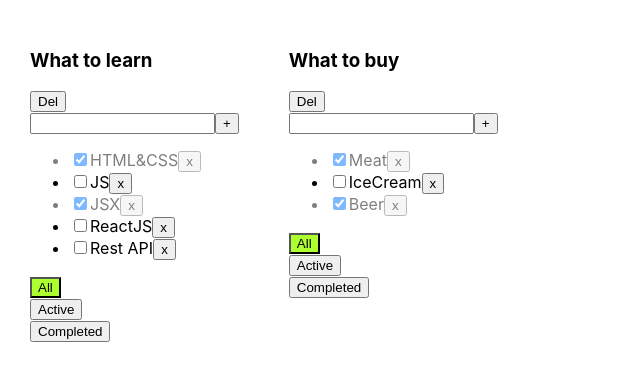
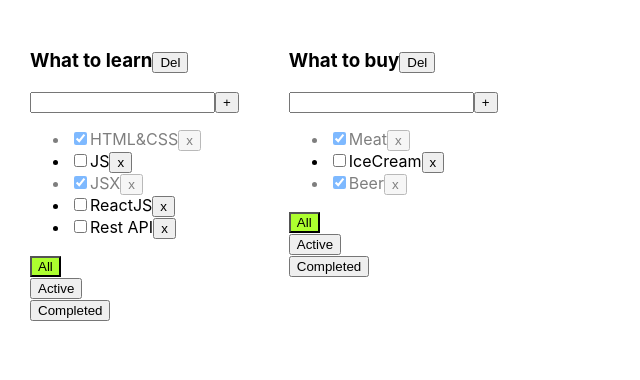
Before and after one commit to fanur56/ToDo_list, a React (Create React App) app: page / in a window 1280 px wide. Shown: the top 380 px of the page, without its empty margins (0-640 px from the left). Built offline with nearby package versions, Linux system fonts and the light colour scheme.

Commit message:
Created AddItemForm.tsx component

```diff
--- /dev/null
+++ b/src/AddItemForm.tsx
@@ -0,0 +1,41 @@
+import React, {ChangeEvent, KeyboardEvent, useState} from "react";
+
+type addItemFormPropsType = {
+    addItem: (title:string)=>void
+}
+
+export const AddItemForm: React.FC<addItemFormPropsType> = ({addItem}) => {
+    const [newTitle, setNewTitle] = useState('')
+    const [error, setError] = useState<string | null>(null)
+
+    const onChangeHandler = (event: ChangeEvent<HTMLInputElement>) => {
+        setNewTitle(event.currentTarget.value)
+    }
+
+    const onKeyDownHandler = (event: KeyboardEvent<HTMLInputElement>) => {
+        setError(null)
+        if (event.key === 'Enter') {
+            addTaskHandler()
+        }
+    }
+
+    const addTaskHandler = () => {
+        if (newTitle.trim() !== '') {
+            addItem(newTitle)
+            setNewTitle('')
+        } else {
+            setError("Title is required")
+        }
+    }
+
+    return (
+        <div>
+            <input className={error ? "error" : ""}
+                   value={newTitle}
+                   onChange={onChangeHandler}
+                   onKeyDown={onKeyDownHandler}/>
+            <button onClick={addTaskHandler}>+</button>
+            {error && <div className="error-message">{error}</div>}
+        </div>
+    )
+}
--- a/src/Todolist.tsx
+++ b/src/Todolist.tsx
@@ -1,6 +1,7 @@
-import React, {ChangeEvent, useState, KeyboardEvent} from "react";
+import React, {ChangeEvent} from "react";
 import {filterValueType} from "./App";
 import {Button} from "./Components/Button";
+import {AddItemForm} from "./AddItemForm"
 
 type TodolistPropsType = {
     id: string
@@ -23,27 +24,8 @@ export type TasksType = {
 
 export const Todolist = (props: TodolistPropsType) => {
 
-    const [newTitle, setNewTitle] = useState('')
-    const [error, setError] = useState<string | null>(null)
-
-    const addTaskHandler = () => {
-        if (newTitle.trim() !== '') {
-            props.addTask(newTitle, props.id)
-            setNewTitle('')
-        } else {
-            setError("Title is required")
-        }
-    }
-
-    const onChangeHandler = (event: ChangeEvent<HTMLInputElement>) => {
-        setNewTitle(event.currentTarget.value)
-    }
-
-    const onKeyDownHandler = (event: KeyboardEvent<HTMLInputElement>) => {
-        setError(null)
-        if (event.key === 'Enter') {
-            addTaskHandler()
-        }
+    const addTask = (title:string) => {
+        props.addTask(title, props.id)
     }
 
     const universalChangeFilterHandler = (value: filterValueType) => {
@@ -60,14 +42,10 @@ export const Todolist = (props: TodolistPropsType) => {
 
     return (
         <div>
-            <h3>{props.title}</h3>
-            <button onClick={() => props.removeTodoList(props.id)}>Del</button>
-            <div>
-                <input className={error ? "error" : ""} value={newTitle} onChange={onChangeHandler}
-                       onKeyDown={onKeyDownHandler}/>
-                <button onClick={addTaskHandler}>+</button>
-                {error && <div className="error-message">{error}</div>}
-            </div>
+            <h3>{props.title}
+                <button onClick={() => props.removeTodoList(props.id)}>Del</button>
+            </h3>
+            <AddItemForm addItem={addTask}/>
             <ul>
                 {
                     props.tasks.map((el) => {
```
